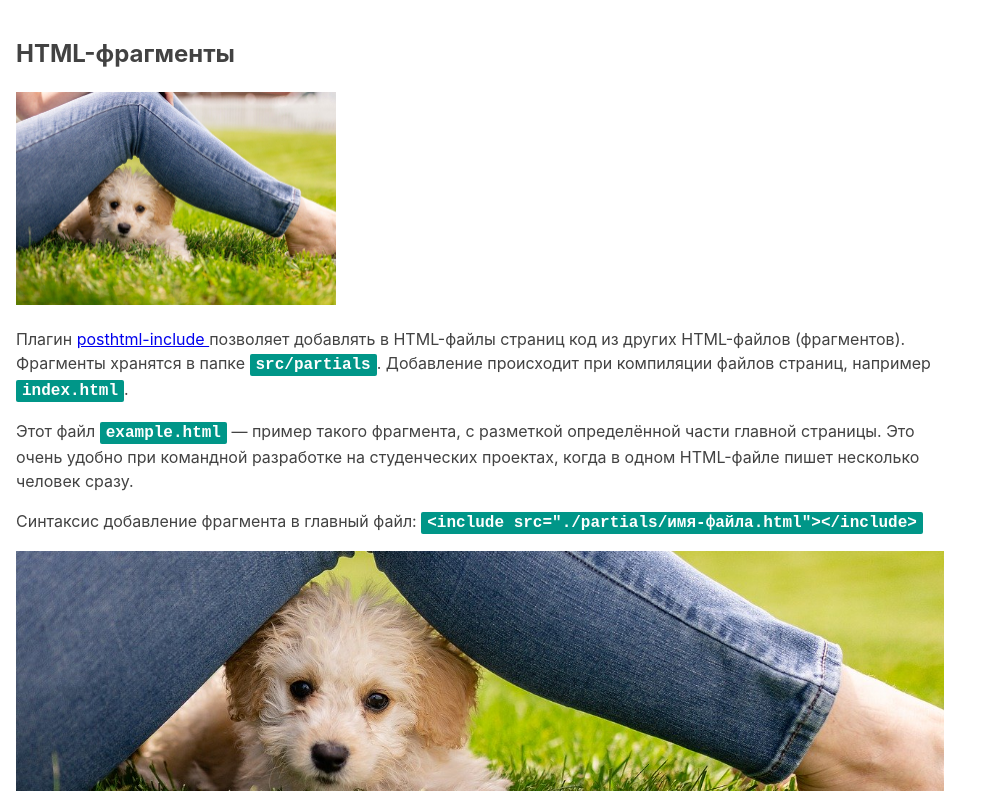
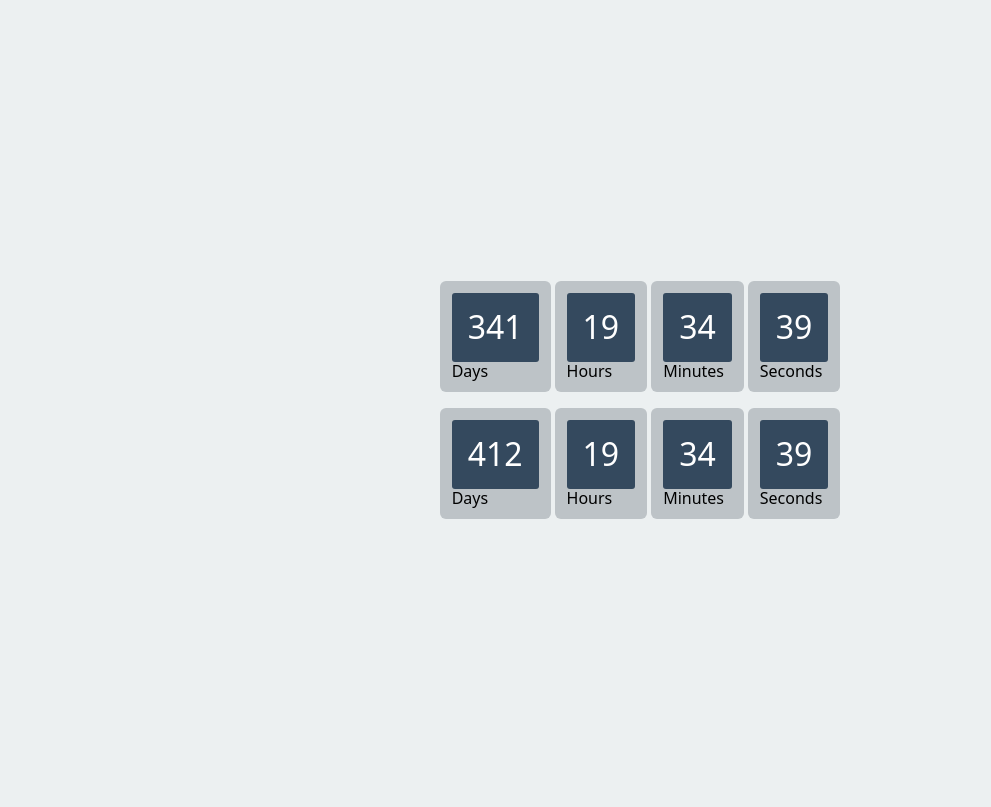
Before and after one commit to artemka81/goit-js-hw-11-timer, a website built with Parcel: page src/index.html in a window 1280 px wide. Shown: the whole page, without its empty margins (0-991 px from the left). Built offline with nearby package versions, Linux system fonts and the light colour scheme.

Commit message:
Timer DONE!

```diff
--- a/src/index.html
+++ b/src/index.html
@@ -12,8 +12,49 @@
     />
   </head>
   <body>
-    <!-- Так добавляются фрагменты в главные HTML-файлы страниц. -->
-    <include src="./partials/example.html"></include>
+    <div class="timer" id="timer-1">
+      <div class="field">
+        <span class="value" data-value="days">00</span>
+        <span class="label">Days</span>
+      </div>
+
+      <div class="field">
+        <span class="value" data-value="hours">00</span>
+        <span class="label">Hours</span>
+      </div>
+
+      <div class="field">
+        <span class="value" data-value="mins">00</span>
+        <span class="label">Minutes</span>
+      </div>
+
+      <div class="field">
+        <span class="value" data-value="secs">00</span>
+        <span class="label">Seconds</span>
+      </div>
+    </div>
+
+    <div class="timer" id="timer-2">
+      <div class="field">
+        <span class="value" data-value="days">00</span>
+        <span class="label">Days</span>
+      </div>
+
+      <div class="field">
+        <span class="value" data-value="hours">00</span>
+        <span class="label">Hours</span>
+      </div>
+
+      <div class="field">
+        <span class="value" data-value="mins">00</span>
+        <span class="label">Minutes</span>
+      </div>
+
+      <div class="field">
+        <span class="value" data-value="secs">00</span>
+        <span class="label">Seconds</span>
+      </div>
+    </div>
 
     <!-- Скрипт идёт последним в разметке. В нём уже подключен главный SASS-файл. -->
     <script src="./index.js"></script>
--- a/src/index.js
+++ b/src/index.js
@@ -1 +1,60 @@
 import './sass/main.scss';
+
+class CountdownTimer {
+  constructor({ selector, targetDate }) {
+    this.timerId = null;
+    this.targetDate = targetDate;
+    this.selector = document.querySelector(selector);
+    this.secs = this.selector.querySelector("[data-value='secs']");
+    this.mins = this.selector.querySelector("[data-value='mins']");
+    this.hours = this.selector.querySelector("[data-value='hours']");
+    this.days = this.selector.querySelector("[data-value='days']");
+
+    this.getTimeRemaining();
+    this.initTimer();
+  }
+
+  getTimeRemaining() {
+    const time = Date.parse(this.targetDate) - Date.parse(new Date());
+    const days = Math.floor(time / (1000 * 60 * 60 * 24));
+    const hours = Math.floor((time % (1000 * 60 * 60 * 24)) / (1000 * 60 * 60));
+    const mins = Math.floor((time % (1000 * 60 * 60)) / (1000 * 60));
+    const secs = Math.floor((time % (1000 * 60)) / 1000);
+    return {
+      time,
+      days,
+      hours,
+      mins,
+      secs,
+    };
+  }
+
+  initTimer() {
+    this.timerId = setInterval(() => {
+      const t = this.getTimeRemaining();
+      this.secs.textContent = t.secs < 10 ? `0${t.secs}` : t.secs;
+      this.mins.textContent = t.mins < 10 ? `0${t.mins}` : t.mins;
+      this.hours.textContent = t.hours < 10 ? `0${t.hours}` : t.hours;
+      this.days.textContent = t.days < 10 ? `0${t.days}` : t.days;
+
+      if (t.time <= 0) {
+        clearInterval(this.timerId);
+        this.secs.textContent = '00';
+        this.mins.textContent = '00';
+        this.hours.textContent = '00';
+        this.days.textContent = '00';
+        console.log('targetDate должна быть больше текущей даты');
+      }
+    }, 1000);
+  }
+}
+
+const timer1 = new CountdownTimer({
+  selector: '#timer-1',
+  targetDate: new Date('Jul 17, 2022'),
+});
+
+const timer2 = new CountdownTimer({
+  selector: '#timer-2',
+  targetDate: new Date('Sep 26, 2022'),
+});
--- a/src/sass/_example.scss
+++ /dev/null
@@ -1,27 +0,0 @@
-.example {
-  font-family: -apple-system, BlinkMacSystemFont, 'Segoe UI', Roboto, Oxygen, Ubuntu, Cantarell,
-    'Open Sans', 'Helvetica Neue', sans-serif;
-  line-height: 1.5;
-  background-color: #fff;
-  color: #424242;
-  max-width: 960px;
-  padding: 16px;
-}
-
-.example code {
-  font-family: monospace;
-  font-size: 16px;
-  font-weight: 700;
-  background-color: #009688;
-  color: #fff;
-  padding: 2px 6px;
-  border-radius: 2px;
-}
-
-.example .background {
-  height: 240px;
-  // Путь к изображениям из SASS-файла всегда такой, как из папки css
-  background-image: url('../images/demo.jpg');
-  background-size: cover;
-  background-position: center;
-}
--- /dev/null
+++ b/src/sass/_сountDown.scss
@@ -0,0 +1,29 @@
+html { height: 100%; }
+body {
+  min-height: 100%;
+  display: flex;
+  flex-direction: column;
+  justify-content: center;
+  align-items: center;
+  background: #ecf0f1;
+}
+
+.timer{
+  display: flex;
+}
+
+
+.field{
+  padding: 12px;
+	border-radius: 6px;
+	background:  #bdc3c7;
+	display: grid;
+  margin: 8px 2px;
+  .value{
+    padding: 16px;
+	  border-radius: 3px;
+	  background: #34495e;
+	  color:#ffffff;
+    font-size: 2em;
+  }
+}
--- a/src/sass/main.scss
+++ b/src/sass/main.scss
@@ -4,4 +4,4 @@
  */
 
 // Стили для файла с примером HTML-фрагмента
-@import './example';
+@import './сountDown';
```
Also changed, not shown: package.json (+8 -3 lines), 1 other file.
